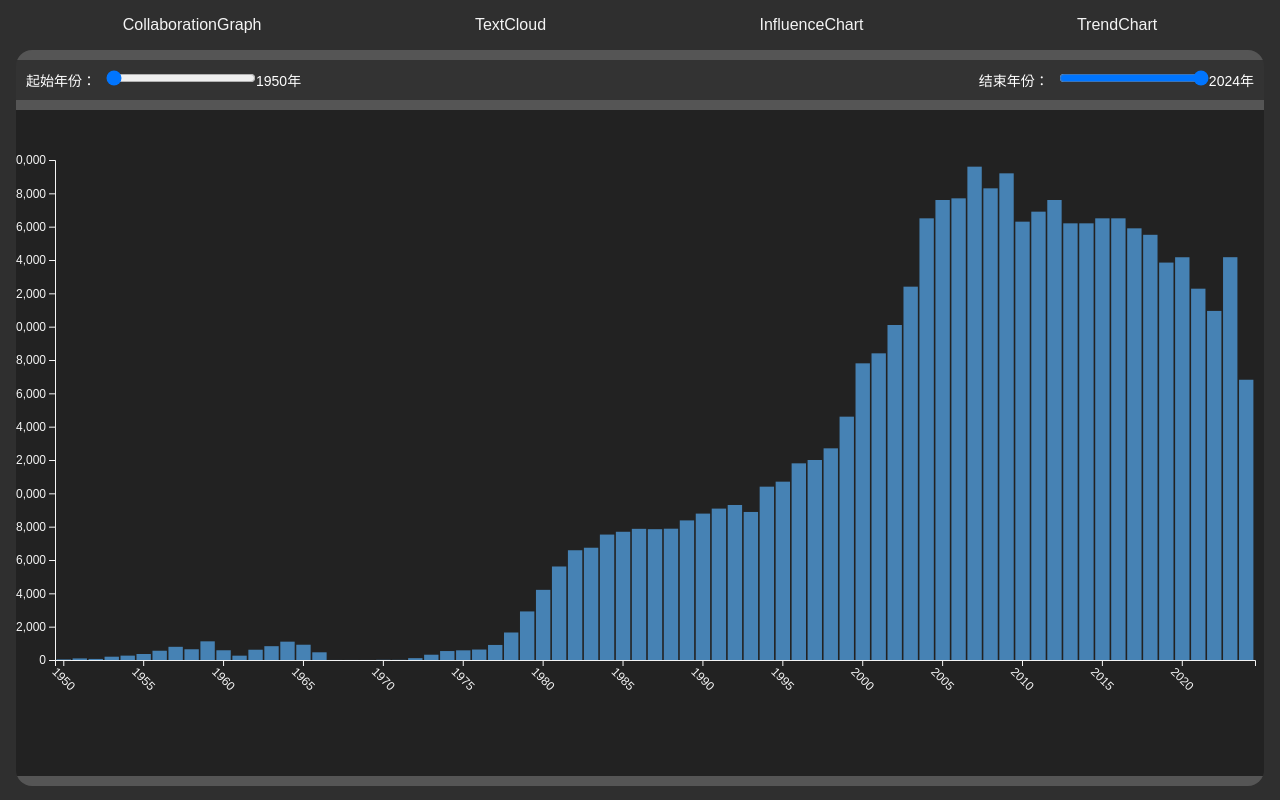
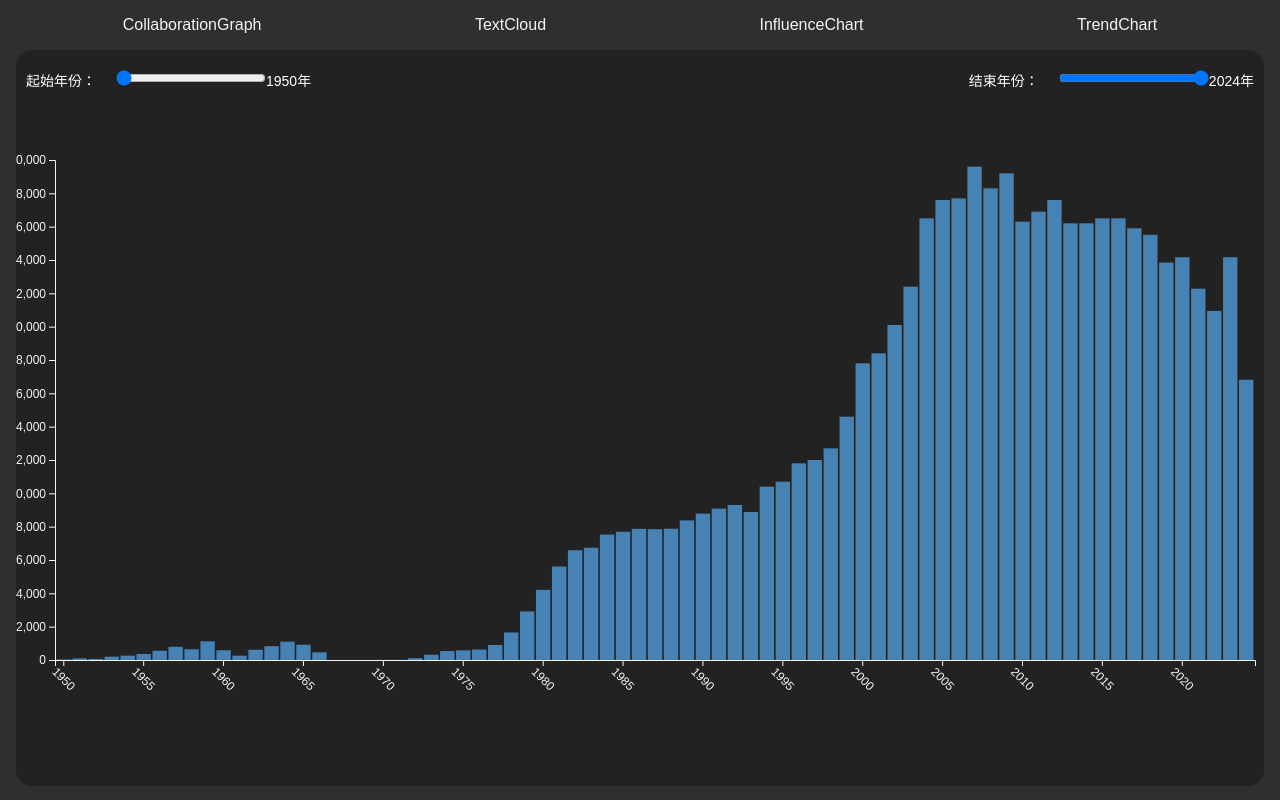
Before and after one commit to rhfill/dblpVis, a Vue app: page /TrendChart in a window 1280 px wide. Built offline with nearby package versions, Linux system fonts and the light colour scheme.

Commit message:
style: make latter 2 have black BG

```diff
--- a/src/components/InfluenceChart.vue
+++ b/src/components/InfluenceChart.vue
@@ -19,7 +19,7 @@ export default defineComponent({
 
     // 图表绘制函数
     const drawChart = () => {
-      const margin = { top: 50, right: 50, bottom: 20, left: 180 }; // 增大左侧边距
+      const margin = { top: 50, right: 50, bottom: 20, left: 500 }; // 增大左侧边距
       const width = window.innerWidth - margin.left - margin.right; // 自适应窗口宽度
       const height = institutions.value.length * 35; // 增加每个机构的高度，间距更大
 
@@ -70,7 +70,7 @@ export default defineComponent({
           (g) =>
             g
               .selectAll(".tick text") // 设置 y 轴刻度文本样式
-              .attr("font-size", "10px") // 修改字体大小
+              .attr("font-size", "14px") // 修改字体大小
               .attr("font-weight", "bold")
               .style("white-space", "pre-line"), // 允许换行
         );
@@ -82,7 +82,7 @@ export default defineComponent({
         .join("circle")
         .attr("cx", (d) => x(d.cites)) // 每个点的横向位置根据引用量动态设置
         .attr("cy", (d) => y(d.name)! + y.bandwidth() / 2) // 纵向位置为机构名所在的中心
-        .attr("r", 4) // 圆点的大小
+        .attr("r", 12) // 圆点的大小
         .attr("fill", "steelblue")
         .on("click", (event, d) => {
           alert(
@@ -98,21 +98,28 @@ export default defineComponent({
 
 <template>
   <div>
-    <div
-      id="influence-chart"
-      style="
+    <div id="influence-chart" style="
         overflow-y: auto;
         height: 100vh;
         width: 100vw;
         background-color: #222;
-      "
-    ></div>
+      "></div>
   </div>
 </template>
 
 <style scoped>
 #influence-chart {
-  margin: 0; /* 去掉外边距 */
-  padding: 0; /* 去掉内边距 */
+  margin: 0;
+  /* 去掉外边距 */
+  padding: 0;
+  /* 去掉内边距 */
+}
+
+.RouterView-content {
+  background-color: #222;
+}
+
+*::-webkit-scrollbar {
+  display: none;
 }
 </style>
--- a/src/components/TrendChart.vue
+++ b/src/components/TrendChart.vue
@@ -133,7 +133,7 @@ export default defineComponent({
       style="
         width: 100%;
         padding: 10px;
-        background-color: #333;
+        background-color: inherit;
         color: white;
         display: flex;
         justify-content: space-between;
@@ -142,7 +142,7 @@ export default defineComponent({
       "
     >
       <div>
-        <label for="start-range" style="font-size: 14px; margin-right: 10px"
+        <label for="start-range" style="font-size: 14px; margin-right: 20px"
           >起始年份：</label
         >
         <input
@@ -157,7 +157,7 @@ export default defineComponent({
         <span style="font-size: 14px">{{ startYear }}年</span>
       </div>
       <div>
-        <label for="end-range" style="font-size: 14px; margin-right: 10px"
+        <label for="end-range" style="font-size: 14px; margin-right: 20px"
           >结束年份：</label
         >
         <input
@@ -185,4 +185,12 @@ export default defineComponent({
 .bar {
   transition: all 0.3s ease-in-out;
 }
+
+.RouterView-content {
+  background-color: #222;
+}
+
+*::-webkit-scrollbar {
+  display: none;
+}
 </style>
```
